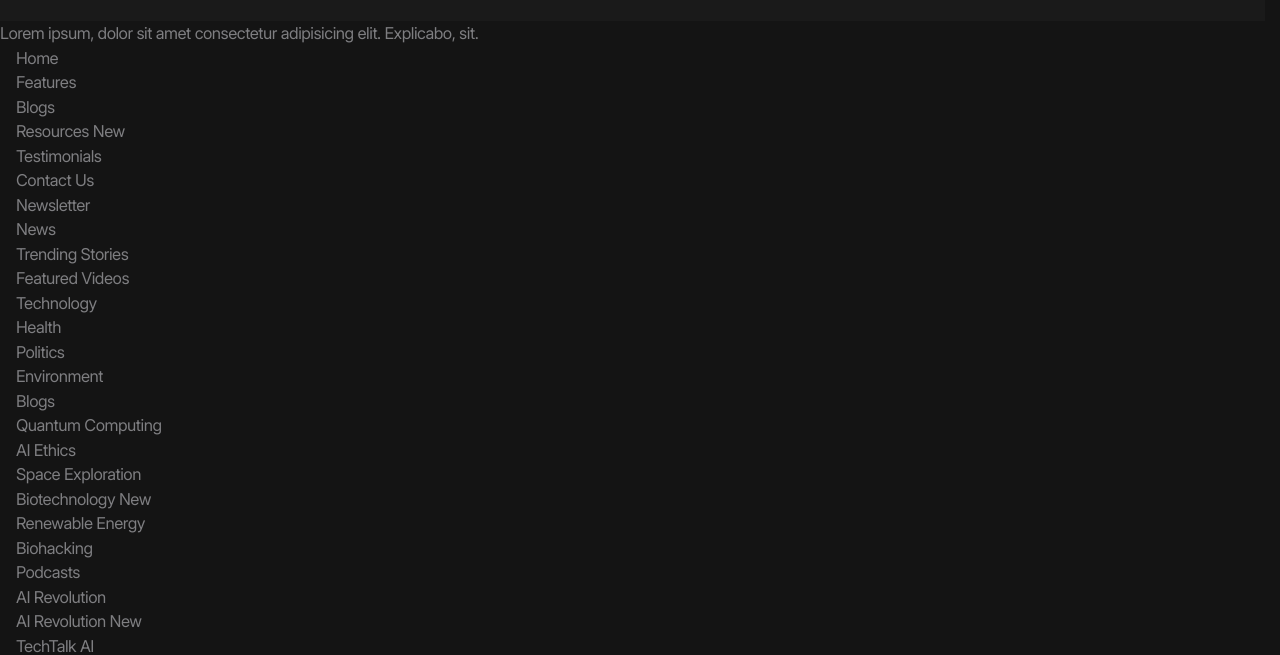
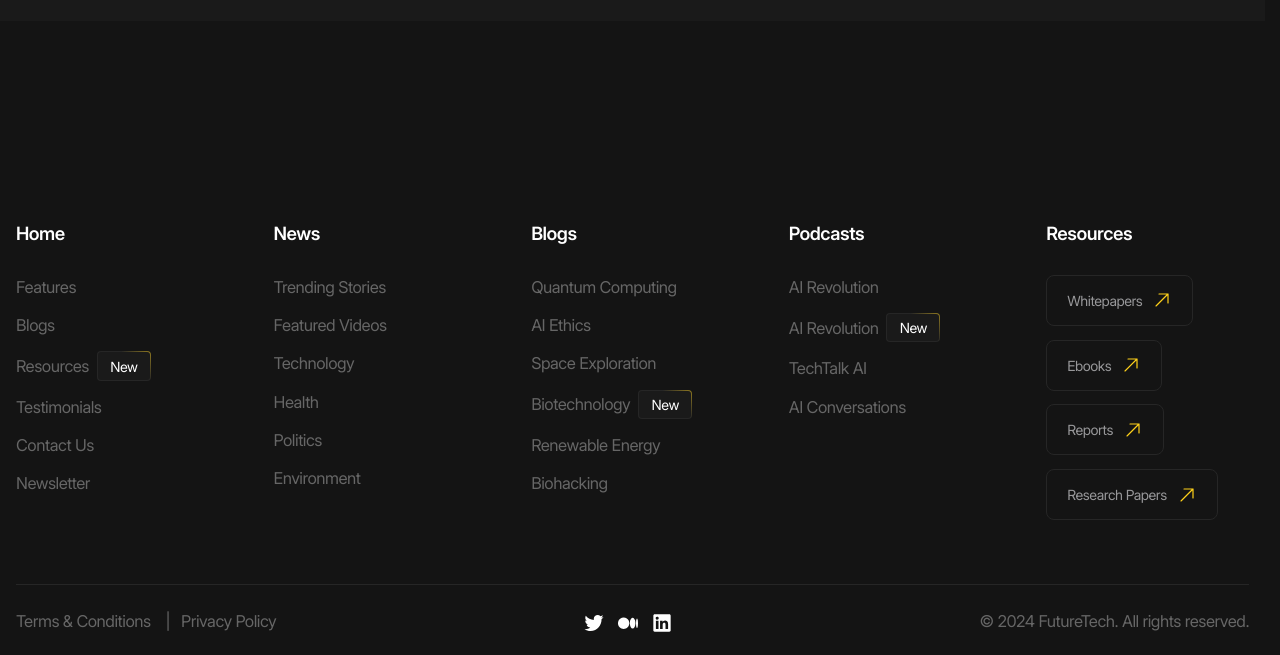
Before and after one commit to LarinNikita/future-tech, a website with bundled scripts: page index.html in a window 1280 px wide. Shown: the part 143-798 px from the top of the page. Built offline with nearby package versions, Linux system fonts and the light colour scheme.

Commit message:
footer style and response

```diff
--- a/index.html
+++ b/index.html
@@ -36,16 +36,16 @@
           <div class="header__overlay" data-js-header-overlay>
             <nav class="header__menu">
               <ul class="header__menu-list">
-                <li class="header__menu_item">
+                <li class="header__menu-item">
                   <a class="header__menu-link is-active" href="/">Home</a>
                 </li>
-                <li class="header__menu_item">
+                <li class="header__menu-item">
                   <a class="header__menu-link" href="/">News</a>
                 </li>
-                <li class="header__menu_item">
+                <li class="header__menu-item">
                   <a class="header__menu-link" href="/">Podcasts</a>
                 </li>
-                <li class="header__menu_item">
+                <li class="header__menu-item">
                   <a class="header__menu-link" href="/">Resources</a>
                 </li>
               </ul>
@@ -68,16 +68,14 @@
         </div>
       </div>
     </header>
-    <main>
-      Lorem ipsum, dolor sit amet consectetur adipisicing elit. Explicabo, sit.
-    </main>
+    <main></main>
     <footer class="footer">
       <div class="footer__inner container">
         <div class="footer__body">
           <nav class="footer__menu">
             <div class="footer__menu-column">
-              <a class="footer__menu-main-link" href="/">Home</a>
-              <ul class="footer__menu-item">
+              <a class="footer__menu-main-link h6" href="/">Home</a>
+              <ul class="footer__menu-list">
                 <li class="footer__menu-item">
                   <a class="footer__menu-link" href="/">Features</a>
                 </li>
@@ -100,8 +98,8 @@
               </ul>
             </div>
             <div class="footer__menu-column">
-              <a class="footer__menu-main-link" href="/">News</a>
-              <ul class="footer__menu-item">
+              <a class="footer__menu-main-link h6" href="/">News</a>
+              <ul class="footer__menu-list">
                 <li class="footer__menu-item">
                   <a class="footer__menu-link" href="/">Trending Stories</a>
                 </li>
@@ -123,8 +121,8 @@
               </ul>
             </div>
             <div class="footer__menu-column">
-              <a class="footer__menu-main-link" href="/">Blogs</a>
-              <ul class="footer__menu-item">
+              <a class="footer__menu-main-link h6" href="/">Blogs</a>
+              <ul class="footer__menu-list">
                 <li class="footer__menu-item">
                   <a class="footer__menu-link" href="/">Quantum Computing</a>
                 </li>
@@ -147,8 +145,8 @@
               </ul>
             </div>
             <div class="footer__menu-column">
-              <a class="footer__menu-main-link" href="/">Podcasts</a>
-              <ul class="footer__menu-item">
+              <a class="footer__menu-main-link h6" href="/">Podcasts</a>
+              <ul class="footer__menu-list">
                 <li class="footer__menu-item">
                   <a class="footer__menu-link" href="/">AI Revolution</a>
                 </li>
@@ -165,8 +163,8 @@
               </ul>
             </div>
             <div class="footer__menu-column">
-              <a class="footer__menu-main-link" href="/">Resources</a>
-              <ul class="footer__menu-item">
+              <a class="footer__menu-main-link h6" href="/">Resources</a>
+              <ul class="footer__menu-list">
                 <li class="footer__menu-item">
                   <a class="footer__menu-link button" href="/">
                     <span class="icon icon--yellow-arrow">Whitepapers</span>
--- a/styles/_variables.scss
+++ b/styles/_variables.scss
@@ -15,6 +15,11 @@
   --color-accent: #ffd11a;
   --color-red: #ff5500;
 
+  --gradient: linear-gradient(var(--color-dark-10), var(--color-dark-10))
+      padding-box,
+    linear-gradient(45deg, var(--color-dark-15) 64%, var(--color-accent) 136%)
+      border-box;
+
   --border: #{rem(1)} solid var(--color-dark-15);
 
   --font-family-base: 'Inter', sans-serif;
--- /dev/null
+++ b/styles/blocks/_badge.scss
@@ -0,0 +1,16 @@
+@use '../helpers' as *;
+
+.badge {
+  display: inline-flex;
+  padding: fluid(4, 2) fluid(14, 10);
+  font-size: rem(16);
+  color: var(--color-light);
+  background: var(--gradient);
+  border: rem(1) solid transparent;
+  border-radius: rem(6);
+
+  @include laptop {
+    font-size: rem(14);
+    border-radius: rem(4);
+  }
+}
--- /dev/null
+++ b/styles/blocks/_footer.scss
@@ -0,0 +1,89 @@
+@use '../helpers' as *;
+
+.footer {
+  color: var(--color-dark-40);
+
+  &__body {
+    padding-block: fluid(80, 40);
+    border-bottom: var(--border);
+  }
+
+  &__menu {
+    display: grid;
+    grid-template-columns: repeat(5, 1fr);
+    align-items: start;
+    column-gap: fluid(80, 20);
+
+    @include tablet {
+      grid-template-columns: repeat(2, 1fr);
+      row-gap: rem(40);
+    }
+
+    @include mobile {
+      row-gap: rem(20);
+    }
+
+    &-column {
+      display: grid;
+      row-gap: fluid(36, 16);
+
+      &:last-child {
+        @include tablet {
+          grid-column: -1 / 1;
+
+          .footer__menu-list {
+            flex-direction: row;
+            flex-wrap: wrap;
+            gap: rem(12);
+          }
+        }
+      }
+    }
+
+    &-list {
+      display: flex;
+      flex-direction: column;
+      row-gap: fluid(18, 8);
+    }
+
+    &-item {
+      display: flex;
+      align-items: center;
+      column-gap: rem(8);
+    }
+  }
+
+  &__extra {
+    display: flex;
+    justify-content: space-between;
+    align-items: center;
+    column-gap: 1rem;
+    padding-block: rem(40);
+
+    @include laptop {
+      padding-block: rem(24);
+    }
+
+    @include mobile {
+      flex-direction: column;
+      row-gap: rem(20);
+    }
+
+    &-menu {
+      &-list {
+        display: flex;
+      }
+
+      &-item:not(:last-child)::after {
+        content: '|';
+        margin-inline: rem(11);
+      }
+    }
+  }
+
+  &__soc1als {
+    @include mobile {
+      order: -1;
+    }
+  }
+}
--- /dev/null
+++ b/styles/blocks/_soc1als.scss
@@ -0,0 +1,28 @@
+@use '../helpers' as *;
+
+.soc1als {
+  &__list {
+    display: flex;
+    column-gap: rem(20);
+
+    @include laptop {
+      column-gap: rem(14);
+    }
+  }
+
+  &__item {
+    display: flex;
+  }
+
+  &__link {
+    --size: #{rem(24)};
+
+    @include square(var(--size));
+
+    color: var(--color-light);
+
+    @include laptop {
+      --size: #{rem(20)};
+    }
+  }
+}
--- a/styles/main.scss
+++ b/styles/main.scss
@@ -9,3 +9,6 @@
 @use 'blocks/button';
 @use 'blocks/burger_button';
 @use 'blocks/header';
+@use 'blocks/badge';
+@use 'blocks/soc1als';
+@use 'blocks/footer';
```
Also changed, not shown: styles/main.css, 1 other file.
